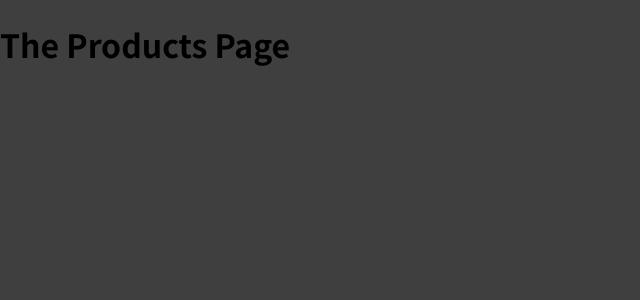
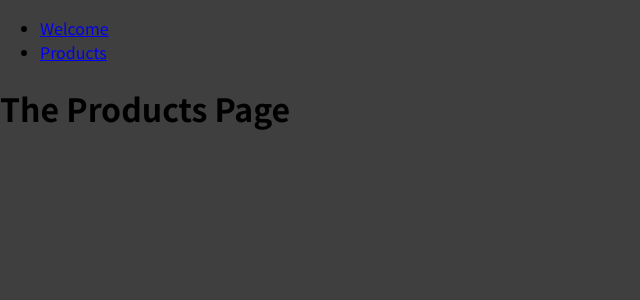
Before and after one commit to Rimsha-Urooj/react-router, a React (Create React App) app: page /products in a window 1280 px wide. Shown: the top 300 px of the page, without its empty margins (0-640 px from the left). Built offline with nearby package versions, Linux system fonts and the light colour scheme.

Commit message:
Working with links

```diff
--- a/src/App.js
+++ b/src/App.js
@@ -1,16 +1,23 @@
 import { Route } from 'react-router-dom';
 import Welcome from './pages/Welcome';
 import Products from './pages/Product';
+import MainHeader from './components/MainHeader';
 
 function App() {
   return (
     <div>
-      <Route path='/welcome' >
+      <header>
+        <MainHeader />
+      </header>
+      <main>
+        <Route path='/welcome' >
           <Welcome />
-      </Route>
-      <Route path='/products' >
+        </Route>
+        <Route path='/products' >
           <Products />
-      </Route>
+        </Route>
+      </main>
+
     </div>
   );
 }
--- /dev/null
+++ b/src/components/MainHeader.js
@@ -0,0 +1,21 @@
+import React from 'react';
+import { Link } from 'react-router-dom';
+
+function MainHeader() {
+    return (
+        <header>
+            <nav>
+                <ul>
+                    <li>
+                        <Link to="/welcome">Welcome</Link>
+                    </li>
+                    <li>
+                        <Link to="/products">Products</Link>
+                    </li>
+                </ul>
+            </nav>
+        </header>
+    );
+};
+
+export default MainHeader;
```
Also changed, not shown: 1 other file (tests, documents, lock files or other folders).
